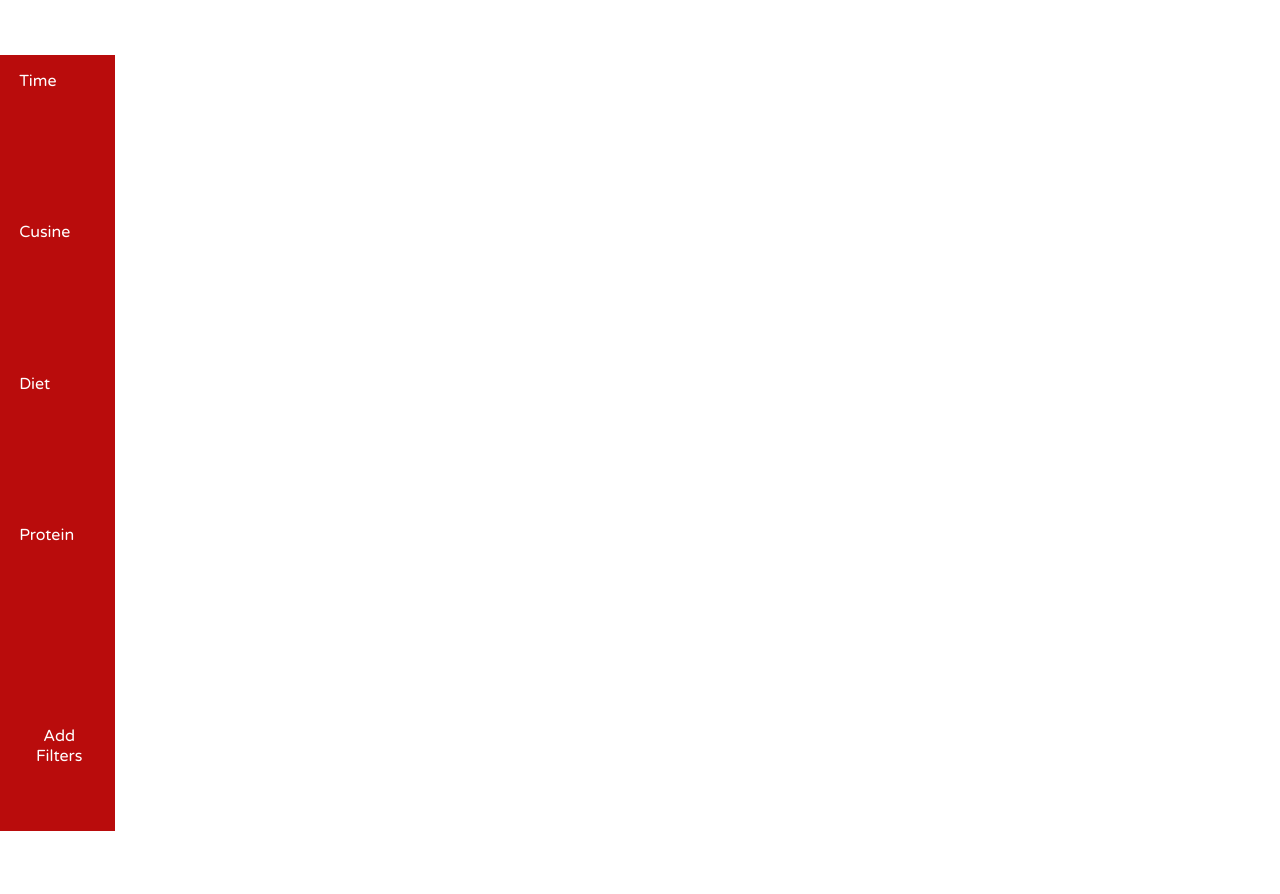
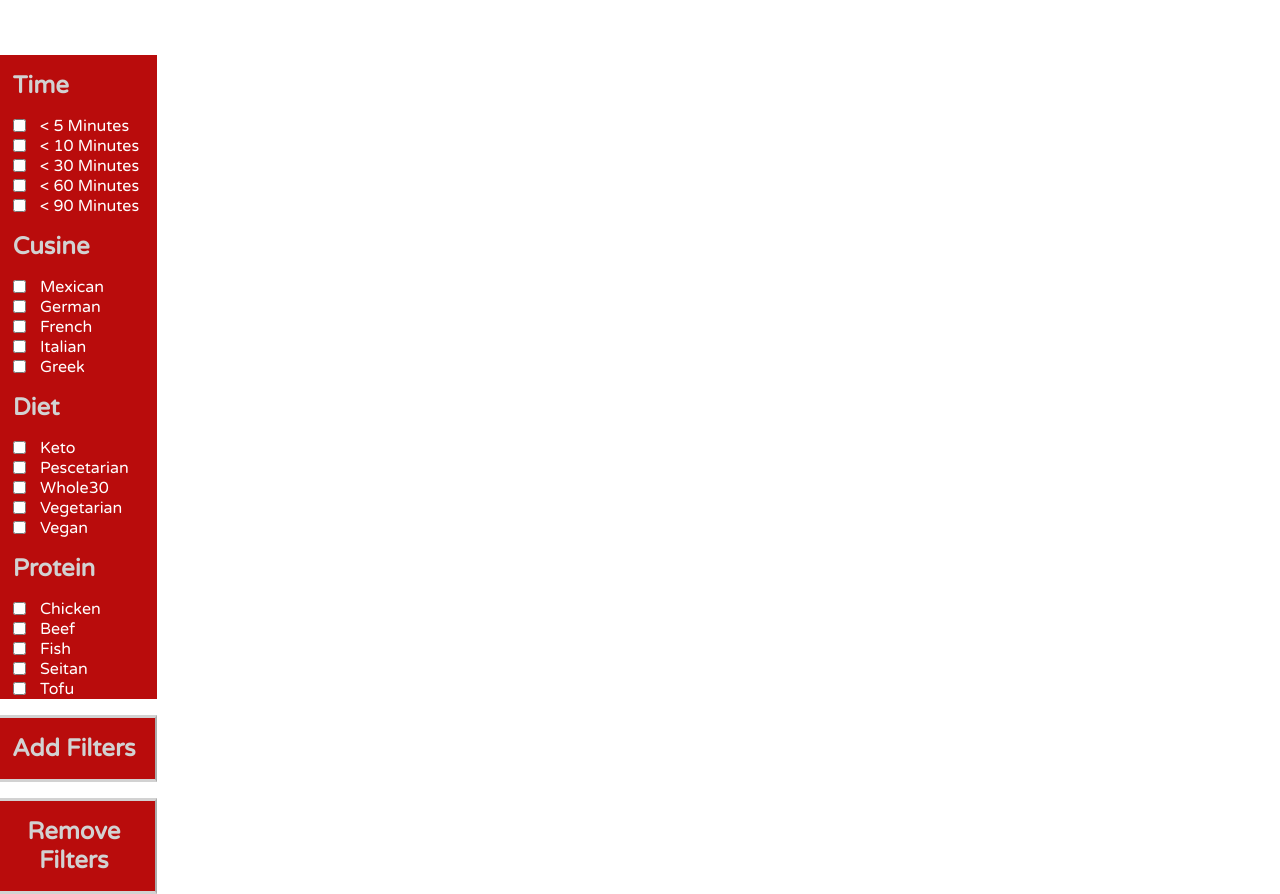
Before and after one commit to Big-Bytez/cse110-fa21-group19, a website: page source/search_page/index.html in a window 1280 px wide. Shown: the part 84-978 px from the top of the page. Before the commit the page ends 915 px from the top, so only its background shows below. Drawn offline with Linux system fonts and the light colour scheme; a web font is replaced by a local one.

Commit message:
finished sort filters

```diff
--- a/source/search_page/assets/script.js
+++ b/source/search_page/assets/script.js
@@ -26,12 +26,12 @@ let reverse = false;
 async function searchFetchRecipes(searchBar) {
   if(searchBar.includes('sort=timel')){
     searchBar = searchBar.replace("sort=timel", "sort=time");
-    let searchString = `https://api.spoonacular.com/recipes/complexSearch?apiKey=03722052291e4f84bce1021acd82624f&${searchBar}&addRecipeInformation=True`;
+    let searchString = `https://api.spoonacular.com/recipes/complexSearch?apiKey=03722052291e4f84bce1021acd82624f&${searchBar}&addRecipeInformation=True&number=100`;
     reverse = true;
     return fetch(searchString)
       .then((response) => response.json());
   }else{
-    let searchString = `https://api.spoonacular.com/recipes/complexSearch?apiKey=03722052291e4f84bce1021acd82624f&${searchBar}&addRecipeInformation=True`;
+    let searchString = `https://api.spoonacular.com/recipes/complexSearch?apiKey=03722052291e4f84bce1021acd82624f&${searchBar}&addRecipeInformation=True&number=100`;
     return fetch(searchString)
       .then((response) => response.json());
   }
@@ -104,3 +104,7 @@ function filterButton(){
   }
   window.location.href = window.location.href + stringQuery;
 }
+
+function removeFilterButton(){
+  window.location.href = window.location.href.substring(0, window.location.href.indexOf('&'));
+}
--- a/source/search_page/index.html
+++ b/source/search_page/index.html
@@ -70,9 +70,7 @@
 
   <sideBar class="vert-navigation" id="vert-navigation">
     <nav class = "sideNav">
-      <div class="dropdown">
         <button class="dropbtn"> Time </button>
-        <div class="dropdown-content">
         <div class="checkbox">
           <label id="maxReadyTime">
               <input type="checkbox" id="5"> <span> &lt 5 Minutes
@@ -101,13 +99,9 @@
           <input type="checkbox" id="90"> <span> &lt 90 Minutes
         </span>
       </label>
-    </div>
-    </div>
     </nav>
     <nav class = "sideNav">
-      <div class="dropdown">
         <button class="dropbtn"> Cusine </button>
-        <div class="dropdown-content">
         <div class="checkbox">
           <label id="cuisine">
               <input type="checkbox" id="mexican"> <span> Mexican
@@ -136,13 +130,9 @@
           <input type="checkbox" id="greek"> <span> Greek
         </span>
       </label>
-    </div>
-    </div>
     </nav>
     <nav class = "sideNav">
-      <div class="dropdown">
         <button class="dropbtn"> Diet </button>
-        <div class="dropdown-content">
         <div class="checkbox">
           <label id="diet">
               <input type="checkbox" id="Keto"> <span> Keto
@@ -171,13 +161,9 @@
           <input type="checkbox" id="Vegan"> <span> Vegan
         </span>
       </label>
-    </div>
-    </div>
     </nav>
     <nav class = "sideNav">
-      <div class="dropdown">
         <button class="dropbtn"> Protein </button>
-        <div class="dropdown-content">
         <div class="checkbox">
           <label id="includeIngredients">
               <input type="checkbox" id="Chicken"> <span> Chicken
@@ -206,11 +192,12 @@
           <input type="checkbox" id="Tofu"> <span> Tofu
         </span>
       </label>
-    </div>
-    </div>
     </nav>
     <button class="filter-button" onclick="filterButton()">
       Add Filters
+    </button>
+    <button class="filter-button" onclick="removeFilterButton()">
+      Remove Filters
     </button>
     </sideBar>
     <br><br><br><br>
--- a/source/search_page/styles/style.css
+++ b/source/search_page/styles/style.css
@@ -17,7 +17,6 @@
 }
 
 #user_img {
-  position: fixed;
   top: 0;
   right: 0;
   width: 6vw;
@@ -199,7 +198,6 @@
 }
 
 .user-portal{
-  position: fixed;
   justify-self: right;
   margin-right: 0vw;
   margin-left: 87%;
@@ -223,9 +221,14 @@ sideBar {
 
 .vert-navigation{
   font-family: 'Varela Round', sans-serif;
-  background: #b90c0c;
-   width: 7em;
-   height: 97%;
+  background: transparent;
+  color: white;
+  display: flex;
+  flex-direction: column;
+  text-align: left;
+  padding-left: 1vw;
+   width: 9em;
+   height: 97vh;
    padding-top: 0%;
    margin-top: 4%;
    top: 5.5em; /*keeps side bar from reaching logo*/
@@ -265,12 +268,16 @@ p{
 }
 
 .filter-button{
-  background-color: transparent;
-  color: white;
+  border-color: white;
+  border-top: solid;
+  border-bottom: solid;
+  margin-top: 2vh;
+  margin-left: -2.75vh;
+  color: rgb(210, 210, 210);
   padding: 16px;
-  font-size: 16px;
-  border: none;
-
+  font-size: 24px;
+  font-weight: bolder;
+ background: #b90c0c;
 }
 
 .filter-button:hover{
@@ -279,9 +286,10 @@ p{
 /* Dropdown Button */
 .dropbtn {
   background-color: transparent;
-  color: white;
+  color: rgb(210, 210, 210);
   padding: 16px;
-  font-size: 16px;
+  font-size: 24px;
+  font-weight: bolder;
   border: none;
 }
 
@@ -323,15 +331,18 @@ text-align: center;}
 
 input[type=checkbox]
 {
+  margin-left: 1em;
   -webkit-appearance:checkbox;
   text-align: center;
 }
 label {
+  margin-left: 1em;
   display: block;
   padding-left: 15px;
   text-indent: -15px;
 }
 input[type=checkbox] {
+  margin-left: 1em;
   width: 13px;
   height: 13px;
   padding: 0;
@@ -340,9 +351,16 @@ input[type=checkbox] {
   position: relative;
   top: -.5vh;
   *overflow: hidden;
+  cursor: pointer;
 }
 
 label span{
   position: relative;
   margin-left: 10px;
 }
+
+.sideNav{
+   width: 10em;
+   margin-left: -1em;
+  background: #b90c0c;
+}
```
